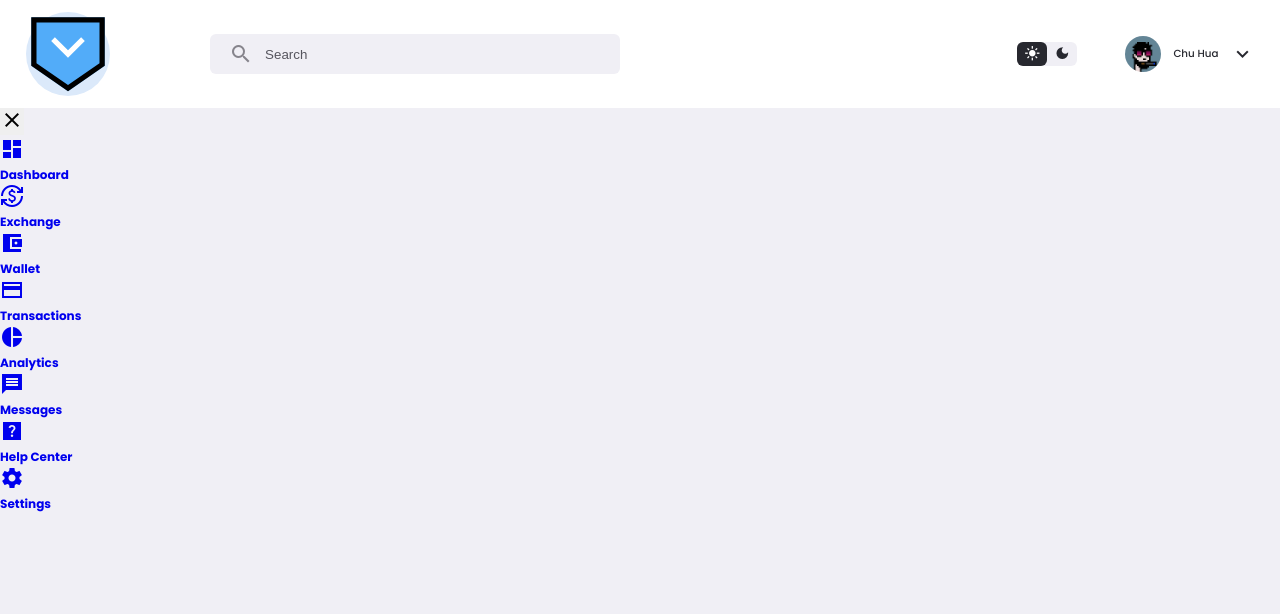
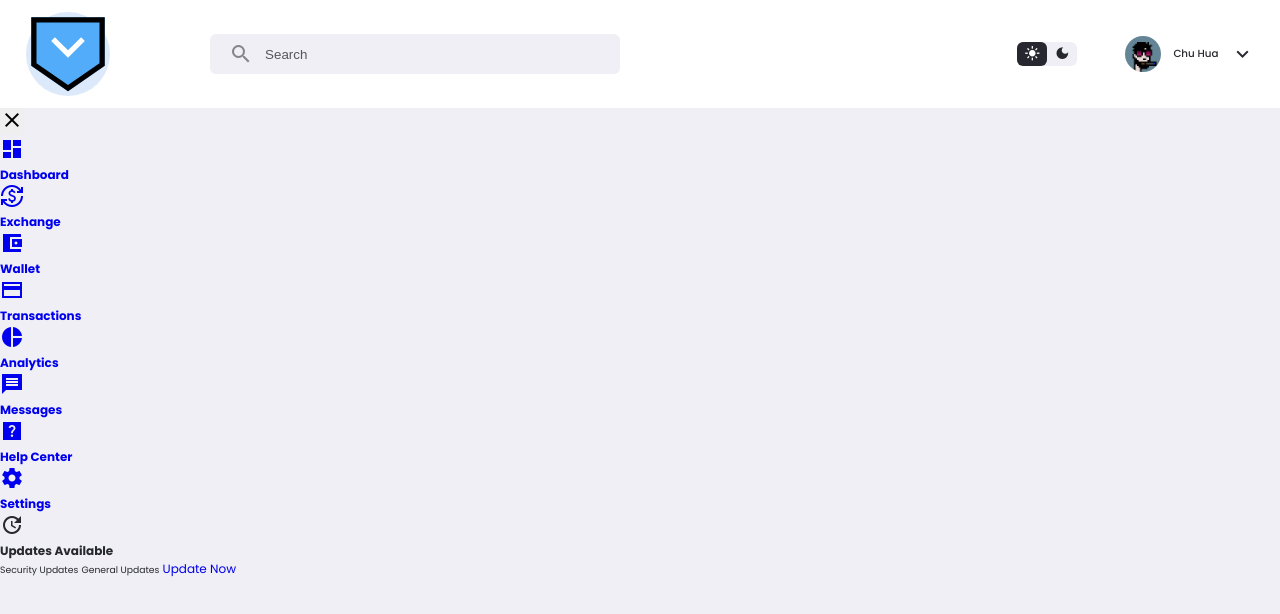
Before and after one commit to zouantchaw/finance-admin-dashboard, a plain HTML site: page index.html in a window 1280 px wide. Drawn offline with Linux system fonts and the light colour scheme.

Commit message:
sidebar markup

```diff
--- a/index.html
+++ b/index.html
@@ -88,8 +88,17 @@
             <h4>Settings</h4>
           </a>
         </div>
+        <!-- END OF SIDEBAR -->
+
+        <div class="updates">
+          <span class="material-icons-sharp"> update </span>
+          <h4>Updates Available</h4>
+          <small>Security Updates</small>
+          <small>General Updates</small>
+          <a href="#">Update Now</a>
+        </div>
       </aside>
-      <!-- END OF ASIDE -->
+      <!-------------------------------- END OF ASIDE -------------------------------->
 
       <section class="middle"></section>
       <!-- END OF MIDDLE -->
```
